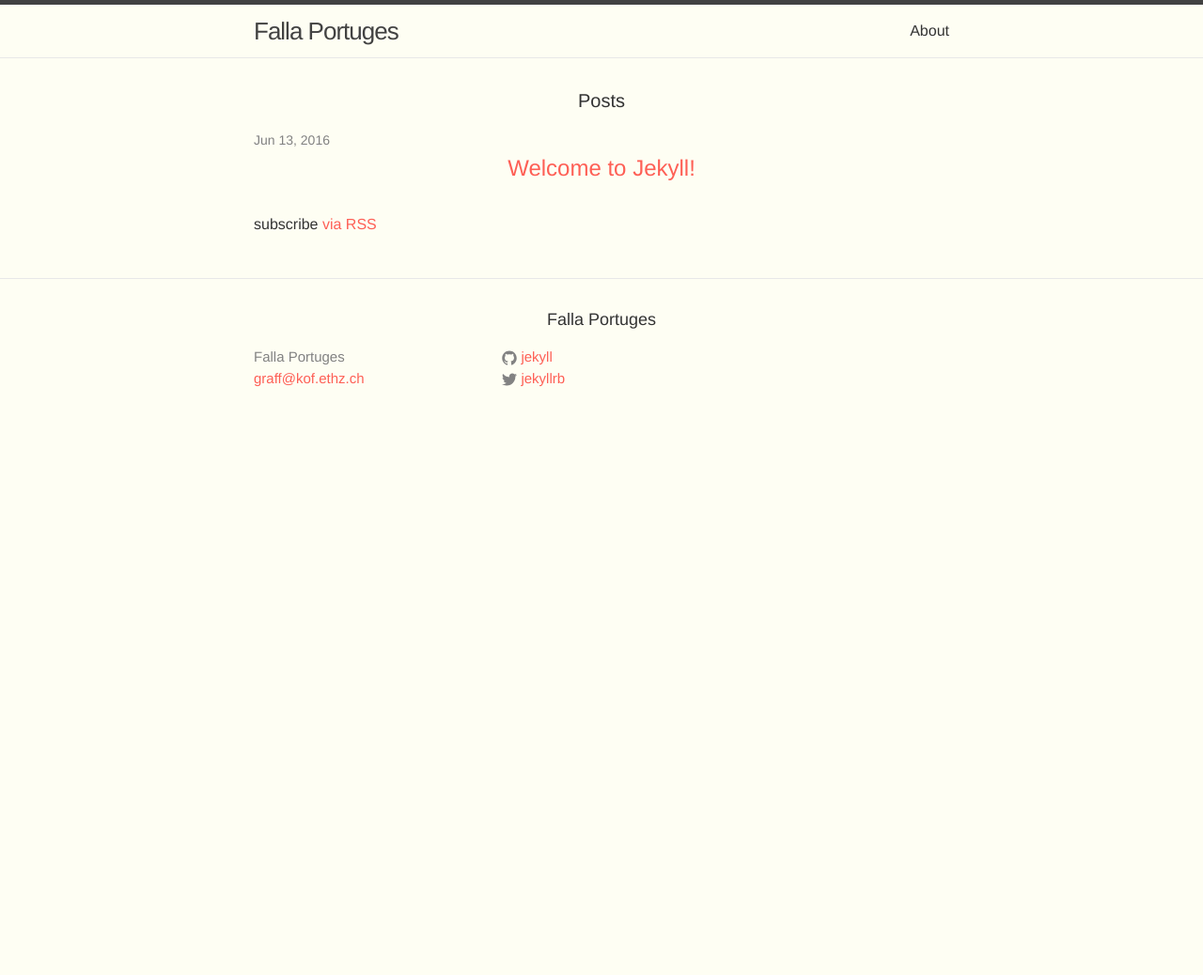
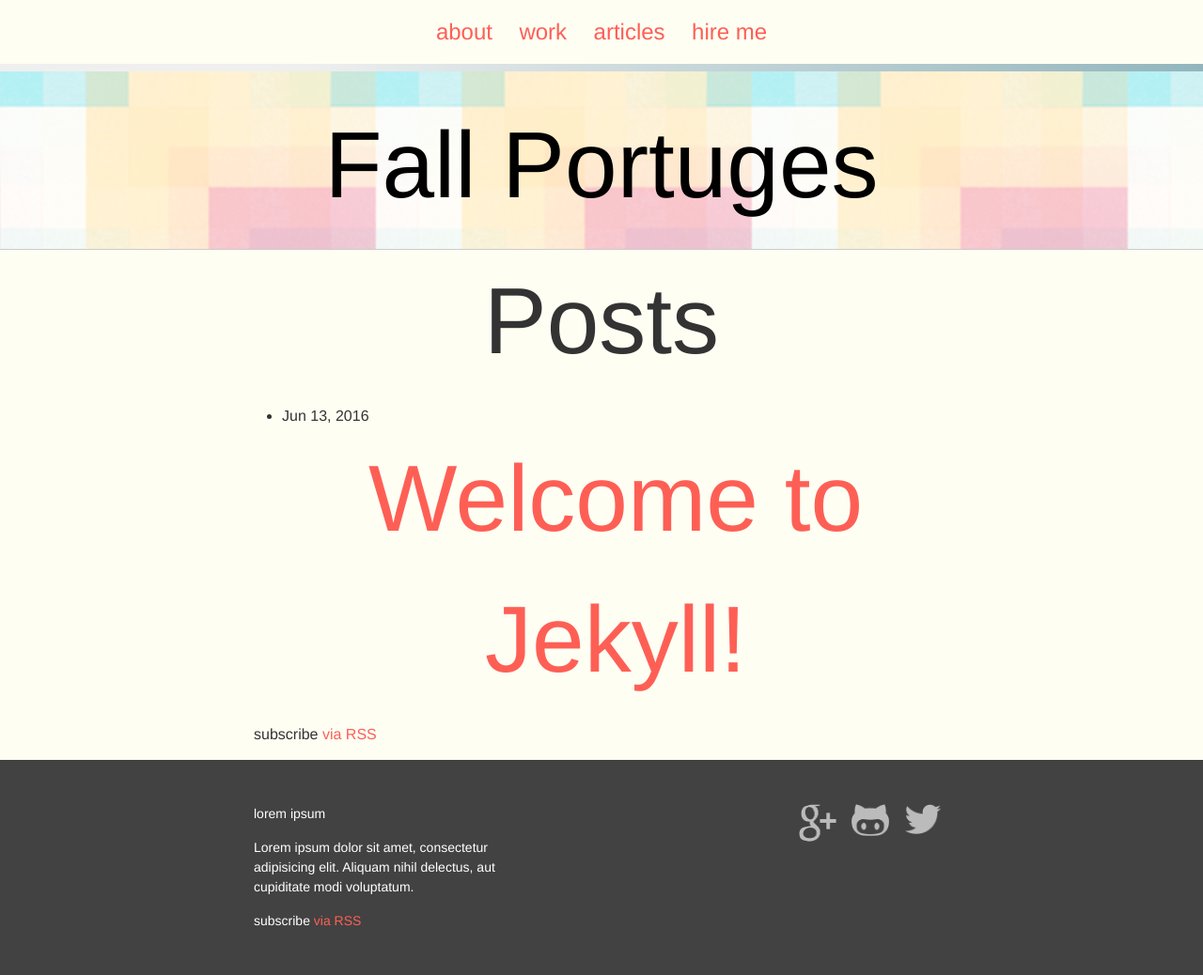
Before and after one commit to HansS/falla-portuges, a Jekyll site: the page built from index.html, in a window 1280 px wide. Shown: the whole page at 94% size. Built offline with Jekyll 4.4.1, drawn with Linux system fonts in a browser that asks for light colours; before the commit the page ends 900 px from its top, so only the background shows below that.

Commit message:
add header footer

```diff
--- a/_includes/footer.html
+++ b/_includes/footer.html
@@ -2,37 +2,35 @@
 
   <div class="wrapper">
 
-    <h2 class="footer-heading">{{ site.title }}</h2>
+    <div class="footer-content">
+      <h3>lorem ipsum</h3>
+      <p>Lorem ipsum dolor sit amet, consectetur adipisicing elit. Aliquam nihil delectus, aut cupiditate modi voluptatum.</p>
+      <p>subscribe <a href="{{/feed.xml | prepend: site.baseurl}}">via RSS</a></p>
+    </div>  <!-- footer-content -->
 
-    <div class="footer-col-wrapper">
-      <div class="footer-col footer-col-1">
-        <ul class="contact-list">
-          <li>{{ site.title }}</li>
-          <li><a href="mailto:{{ site.email }}">{{ site.email }}</a></li>
-        </ul>
-      </div>
+    <div class="footer-social">
+      <ul>
+        <li>
+          <a href="http://www.twitter.com/{{ site.twitter_username }}">
+            <img src="/images/twitter.png" alt="twitter logo" width="40">
+          </a>
+        </li>
+        <li>
+          <a href="http://www.github.com/{{ site.github_username }}">
+            <img src="/images/github.png" alt="github logo" width="40">
+          </a>
+        </li>
+        <li>
+          <a href="http://plus.google.com/{{ site.google_username }}">
+            <img src="/images/google.png" alt="google logo" width="40">
+          </a>
+        </li>
+      </ul>
 
-      <div class="footer-col footer-col-2">
-        <ul class="social-media-list">
-          {% if site.github_username %}
-          <li>
-            {% include icon-github.html username=site.github_username %}
-          </li>
-          {% endif %}
+    </div> <!-- footer-social -->
 
-          {% if site.twitter_username %}
-          <li>
-            {% include icon-twitter.html username=site.twitter_username %}
-          </li>
-          {% endif %}
-        </ul>
-      </div>
+  </div> <!-- wrapper -->
 
-      <div class="footer-col footer-col-3">
-        <p>{{ site.description }}</p>
-      </div>
-    </div>
 
-  </div>
 
 </footer>
--- a/_includes/header.html
+++ b/_includes/header.html
@@ -1,27 +1,15 @@
-<header class="site-header">
+<nav class="site-nav">
+  <ul>
+    {% for link in site.links %}
+    <li>
+      <a href="{{link.url}}#">{{link.title}}</a>
+    </li>
+    {% endfor %}
+  </ul>
 
-  <div class="wrapper">
+</nav>
 
-    <a class="site-title" href="{{ site.baseurl }}/">{{ site.title }}</a>
-
-    <nav class="site-nav">
-      <a href="#" class="menu-icon">
-        <svg viewBox="0 0 18 15">
-          <path fill="#424242" d="M18,1.484c0,0.82-0.665,1.484-1.484,1.484H1.484C0.665,2.969,0,2.304,0,1.484l0,0C0,0.665,0.665,0,1.484,0 h15.031C17.335,0,18,0.665,18,1.484L18,1.484z"/>
-          <path fill="#424242" d="M18,7.516C18,8.335,17.335,9,16.516,9H1.484C0.665,9,0,8.335,0,7.516l0,0c0-0.82,0.665-1.484,1.484-1.484 h15.031C17.335,6.031,18,6.696,18,7.516L18,7.516z"/>
-          <path fill="#424242" d="M18,13.516C18,14.335,17.335,15,16.516,15H1.484C0.665,15,0,14.335,0,13.516l0,0 c0-0.82,0.665-1.484,1.484-1.484h15.031C17.335,12.031,18,12.696,18,13.516L18,13.516z"/>
-        </svg>
-      </a>
-
-      <div class="trigger">
-        {% for my_page in site.pages %}
-          {% if my_page.title %}
-          <a class="page-link" href="{{ my_page.url | prepend: site.baseurl }}">{{ my_page.title }}</a>
-          {% endif %}
-        {% endfor %}
-      </div>
-    </nav>
-
-  </div>
+<header class="site-header gradient-bar">
+  <h1 class="site-title mega"><a href="/">Fall Portuges</a></h1>
 
 </header>
--- /dev/null
+++ b/_sass/_gradient-bar.scss
@@ -0,0 +1,18 @@
+.gradient-bar {
+    position: relative;
+
+    &:after{
+            content:"";
+            position:absolute;
+            top:0;
+            left:0;
+            width:100%;
+            height: 0.5em;
+            background: -webkit-linear-gradient(left);
+            background: -o-linear-gradient(left);
+            background: linear-gradient(to right,
+                                        #efefef 25%, $blue-color 100%
+
+                                        );
+        }
+}
--- a/_sass/_layout.scss
+++ b/_sass/_layout.scss
@@ -1,242 +1,53 @@
-/**
- * Site header
- */
-.site-header {
-    border-top: 5px solid $grey-color-dark;
-    border-bottom: 1px solid $grey-color-light;
-    min-height: 56px;
+.site-nav {
+    text-align: center;
 
-    // Positioning context for the mobile navigation icon
-    position: relative;
-}
-
-.site-title {
-    font-size: 26px;
-    font-weight: 300;
-    line-height: 56px;
-    letter-spacing: -1px;
-    margin-bottom: 0;
-    float: left;
-
-    &,
-    &:visited {
-        color: $grey-color-dark;
+    ul {
+        margin:1em 0;
+        list-style: none;
+    }
+    li {
+        display: inline-block;
+        margin: 0 0.5em;
+        font-size: 1.5em;
     }
 }
 
-.site-nav {
-    float: right;
-    line-height: 56px;
+.site-title a {
+    color:#000;
 
-    .menu-icon {
-        display: none;
-    }
-
-    .page-link {
-        color: $text-color;
-        line-height: $base-line-height;
-
-        // Gaps between nav items, but not on the last one
-        &:not(:last-child) {
-            margin-right: 20px;
-        }
-    }
-
-    @include media-query($on-palm) {
-        position: absolute;
-        top: 9px;
-        right: $spacing-unit / 2;
-        background-color: $background-color;
-        border: 1px solid $grey-color-light;
-        border-radius: 5px;
-        text-align: right;
-
-        .menu-icon {
-            display: block;
-            float: right;
-            width: 36px;
-            height: 26px;
-            line-height: 0;
-            padding-top: 10px;
-            text-align: center;
-
-            > svg {
-                width: 18px;
-                height: 15px;
-
-                path {
-                    fill: $grey-color-dark;
-                }
-            }
-        }
-
-        .trigger {
-            clear: both;
-            display: none;
-        }
-
-        &:hover .trigger {
-            display: block;
-            padding-bottom: 5px;
-        }
-
-        .page-link {
-            display: block;
-            padding: 5px 10px;
-
-            &:not(:last-child) {
-                margin-right: 0;
-            }
-            margin-left: 20px;
-        }
+    a:hover {
+        text-decoration: none;
     }
 }
 
-
-
-/**
- * Site footer
- */
-.site-footer {
-    border-top: 1px solid $grey-color-light;
-    padding: $spacing-unit 0;
+.site-header {
+    padding: 2em 0 0;
+    border-bottom: 1px solid #ccc;
+    background: url('/images/header-bg2.png');
+    background-size: 400px 400px;
 }
 
-.footer-heading {
-    font-size: 18px;
-    margin-bottom: $spacing-unit / 2;
+// footer
+
+.site-footer {
+  padding:2em 0;
+  color:#fff;
+  background: $grey-color-dark;
 }
 
-.contact-list,
-.social-media-list {
-    list-style: none;
-    margin-left: 0;
-}
+.footer-content{
+    float:left;
+    width:40%;
+    font-size: 0.875em;
 
-.footer-col-wrapper {
-    font-size: 15px;
-    color: $grey-color;
-    margin-left: -$spacing-unit / 2;
-    @extend %clearfix;
-}
-
-.footer-col {
-    float: left;
-    margin-bottom: $spacing-unit / 2;
-    padding-left: $spacing-unit / 2;
-}
-
-.footer-col-1 {
-    width: -webkit-calc(35% - (#{$spacing-unit} / 2));
-    width:         calc(35% - (#{$spacing-unit} / 2));
-}
-
-.footer-col-2 {
-    width: -webkit-calc(20% - (#{$spacing-unit} / 2));
-    width:         calc(20% - (#{$spacing-unit} / 2));
-}
-
-.footer-col-3 {
-    width: -webkit-calc(45% - (#{$spacing-unit} / 2));
-    width:         calc(45% - (#{$spacing-unit} / 2));
-}
-
-@include media-query($on-laptop) {
-    .footer-col-1,
-    .footer-col-2 {
-        width: -webkit-calc(50% - (#{$spacing-unit} / 2));
-        width:         calc(50% - (#{$spacing-unit} / 2));
-    }
-
-    .footer-col-3 {
-        width: -webkit-calc(100% - (#{$spacing-unit} / 2));
-        width:         calc(100% - (#{$spacing-unit} / 2));
+    h3 {
+        text-align: left;
+        font-size: 1em;
     }
 }
 
-@include media-query($on-palm) {
-    .footer-col {
-        float: none;
-        width: -webkit-calc(100% - (#{$spacing-unit} / 2));
-        width:         calc(100% - (#{$spacing-unit} / 2));
-    }
+.footer-social li {
+    float:right;
+    display: inline-block;
+    margin: 0 0.5em;
 }
-
-
-
-/**
- * Page content
- */
-.page-content {
-    padding: $spacing-unit 0;
-}
-
-.page-heading {
-    font-size: 20px;
-}
-
-.post-list {
-    margin-left: 0;
-    list-style: none;
-
-    > li {
-        margin-bottom: $spacing-unit;
-    }
-}
-
-.post-meta {
-    font-size: $small-font-size;
-    color: $grey-color;
-}
-
-.post-link {
-    display: block;
-    font-size: 24px;
-}
-
-
-
-/**
- * Posts
- */
-.post-header {
-    margin-bottom: $spacing-unit;
-}
-
-.post-title {
-    font-size: 42px;
-    letter-spacing: -1px;
-    line-height: 1;
-
-    @include media-query($on-laptop) {
-        font-size: 36px;
-    }
-}
-
-.post-content {
-    margin-bottom: $spacing-unit;
-
-    h2 {
-        font-size: 32px;
-
-        @include media-query($on-laptop) {
-            font-size: 28px;
-        }
-    }
-
-    h3 {
-        font-size: 26px;
-
-        @include media-query($on-laptop) {
-            font-size: 22px;
-        }
-    }
-
-    h4 {
-        font-size: 20px;
-
-        @include media-query($on-laptop) {
-            font-size: 18px;
-        }
-    }
-}
--- a/css/main.scss
+++ b/css/main.scss
@@ -62,5 +62,6 @@ $on-laptop:        800px;
 @import
         "base",
         "layout",
-        "syntax-highlighting"
+        "syntax-highlighting",
+        "gradient-bar"
 ;
```
Also changed, not shown: images/github.png (added), images/google.png (added), images/header-bg.png (added), images/header-bg2.png (added), images/icon-code.png (added), images/icon-design.png (added), images/icon-inspiration.png (added), images/icon-layout.png (added), images/icon-snippet.png (added), images/project.png (added), images/twitter.png (added).
